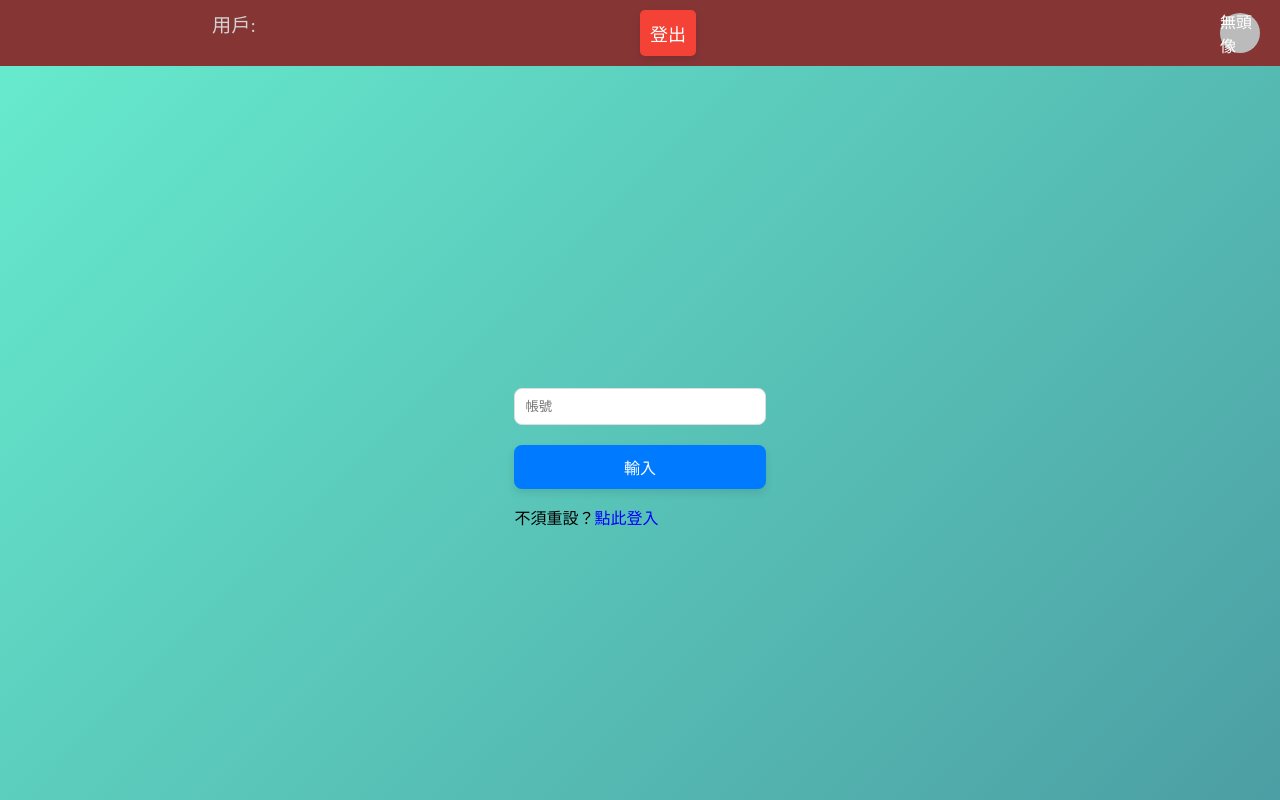
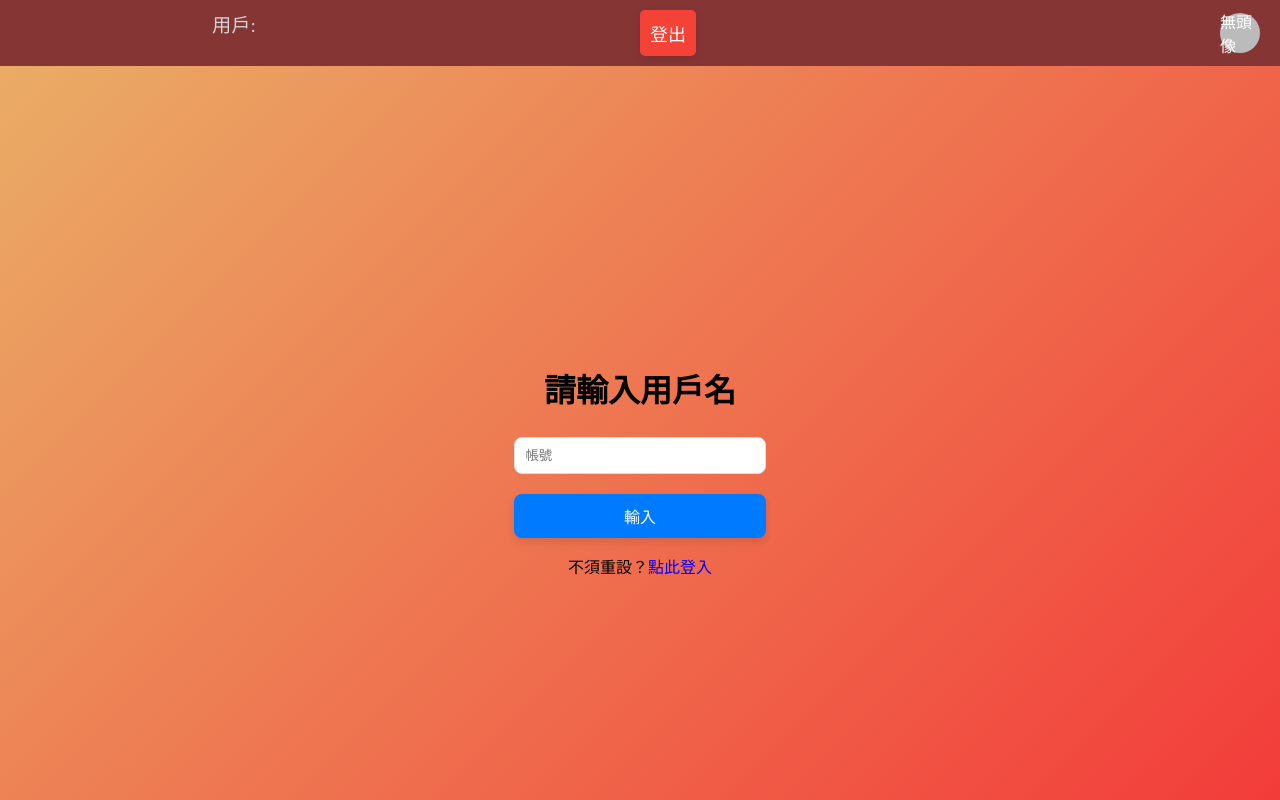
Before and after one commit to irisyen115/login-proj, a Vue app in the folder frontend/src/: page /sendAuthentication in a window 1280 px wide. Built offline with nearby package versions, Linux system fonts and the light colour scheme; no server answers.

Commit message:
Modified the style and the popup window, and added the router for debugging

```diff
--- a/frontend/src/views/SendAuthentication.vue
+++ b/frontend/src/views/SendAuthentication.vue
@@ -1,6 +1,6 @@
 <template>
-    <div class="Send-Authentication-container">
-      <div class="Send-Authentication-card">
+    <div class="send-container">
+      <h2>請輸入用戶名</h2>
       <form @submit.prevent="send">
         <input v-model="username" placeholder="帳號" required />
         <button type="submit" class="btn Send-Authentication-btn">輸入</button>
@@ -8,12 +8,13 @@
       <p v-if="errorMessage" class="error">{{ errorMessage }}</p>
       <p>不須重設？<a @click.prevent="goToLogin" style="cursor: pointer; color: blue;">點此登入</a></p>
     </div>
-    </div>
   </template>
 
 <script setup>
 import { ref } from "vue";
+import { useRouter } from "vue-router";
 
+const router = useRouter();
 const username = ref("")
 const errorMessage = ref("");
 
@@ -28,10 +29,12 @@ const send = async () => {
         });
 
         if (response.ok) {
-            window.confirm("驗證信已發送至綁定 email，請簽收");
+            if (confirm("驗證信已發送至綁定 email，請簽收") == true) {
+              router.push('/login')
+            }
         } else {
             const data = await response.json();
-            errorMessage.value = data.error || "密碼重設失敗";
+            errorMessage.value = "伺服器錯誤，請稍後再試";
         }
     } catch (error) {
         errorMessage.value = "請求失敗，請稍後再試";
@@ -43,16 +46,16 @@ const goToLogin = () => {
 </script>
 
 <style scoped>
-.Send-Authentication-container {
+.send-container {
   display: flex;
   flex-direction: column;
   align-items: center;
   height: 100vh;
   justify-content: center;
-  background: linear-gradient(135deg, #66eacd, #4b9ca2);
+  background: linear-gradient(135deg, #eaac66, #f33838);
 }
 
-.Send-Authentication-password-card {
+.send-card {
   background: white;
   padding: 2rem;
   text-align: center;
```
Lines whose indentation alone changed are shown as unchanged.
